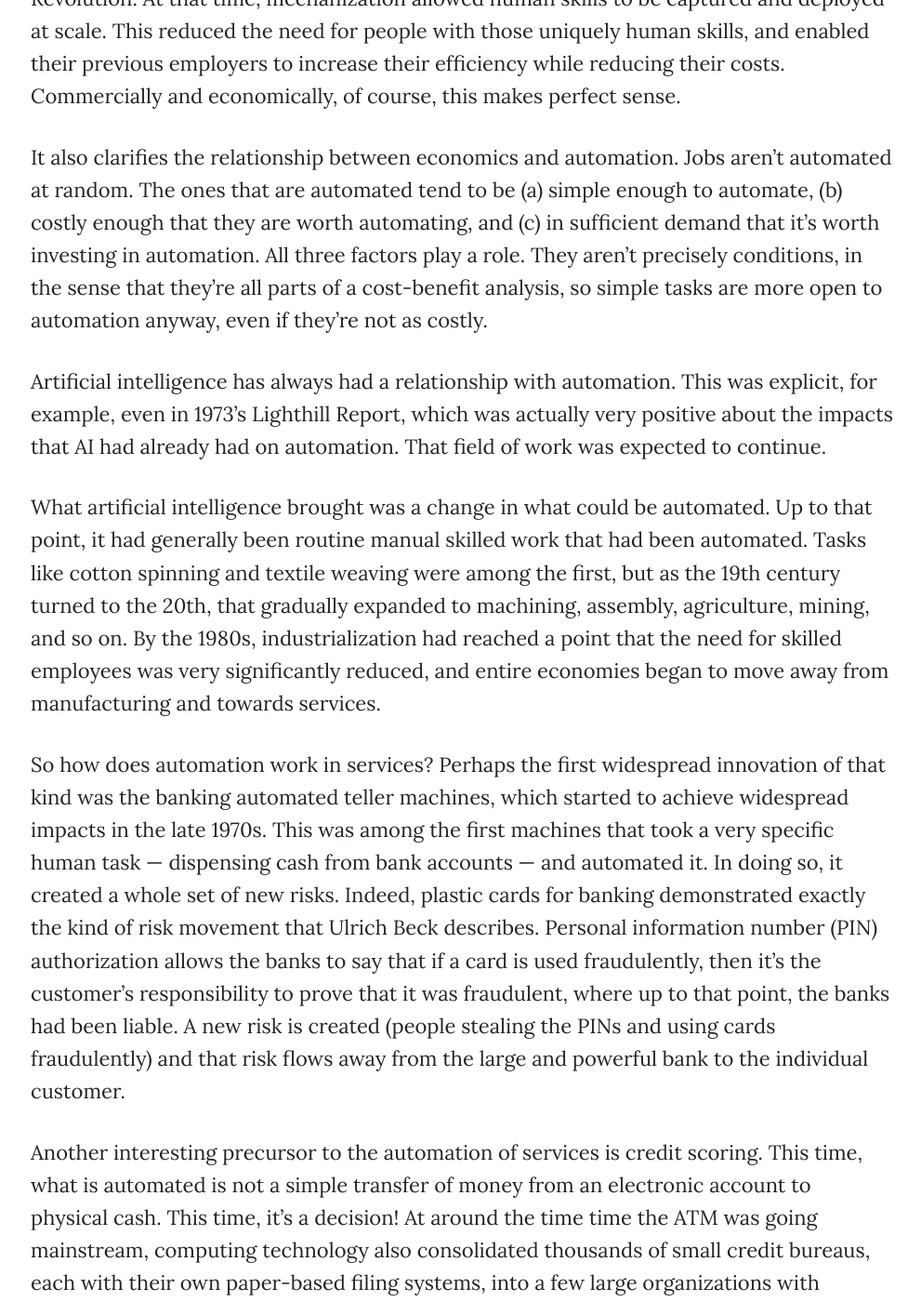
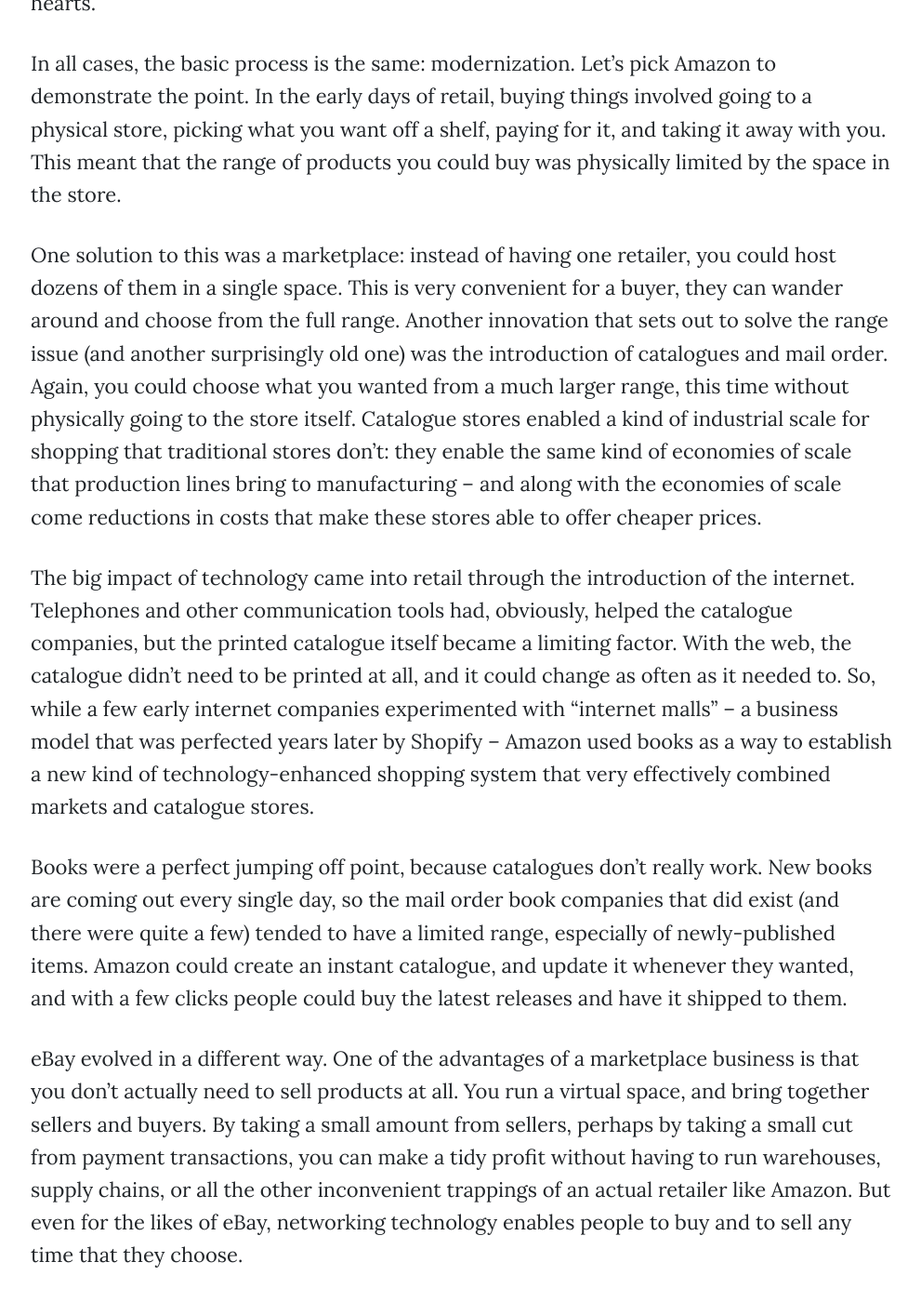
Before and after one commit to morungos/morungos.github.io, a Jekyll site: the page built from _chapters/01.md, in a window 1280 px wide and 1400 px high, scrolled down 2136 px. Shown: the whole window at 93% size, without its empty margins (143-1134 px from the left). Built offline with Jekyll 4.4.1, drawn with Linux system fonts in a browser that asks for light colours; some of the changed text lies outside the part shown.

Commit message:
wip: evening commit

```diff
--- a/_chapters/01.md
+++ b/_chapters/01.md
@@ -18,10 +18,10 @@
 themselves, but by the forces those machines embody.
 
 I will be honest: I don’t know what kind of society we are creating. And I don’t
-believe anyone else knows either. Many claim they do, but their visions resemble
-science fiction more than reality. The flavour of science fiction they
+believe anyone else knows either. Some claim that they do, but their visions
+resemble science fiction more than reality. The flavour of science fiction they
 anticipate varies widely according to the individual, from the fantastical
-techno-utopianism of Musk to the dystopian of X. What they never come clean
+techno-utopianism of Musk to the dystopianism of X. What they never come clean
 about is why their vision is any more likely than anybody else’s — there’s never
 a theory behind that.
 
@@ -30,6 +30,82 @@
 of modernization, the force that created machines, and which, through machines,
 is transforming the world we live in.
 
+## The technology industry
+
+Most of the changes that we see are associated with a loosely organized
+coalition of large and small technology companies, with a distinctive identity
+as part of a technology industry sector. The larger and more famous companies
+are household names: the likes of IBM, Microsoft, Google, Apple, Tesla, eBay,
+and Amazon, but they are surrounded by a plethora of smaller ones.
+
+If we take a step back, we can see that all these companies have one thing in
+common: they are all applying technology in the name of progress, to modernize
+things, whether it is industry, government, society, or our leisure time. IBM
+led this model for many years, helping industry automate finances, payrolls, and
+inventory management, across almost every business sector you can imagine. But
+with the advent of the personal computer, and then subsequently mobile
+computing, other companies continued the process, transforming retail,
+advertising, transport, driving, and healthcare. In fact, if you can think of a
+transformative innovation, the chances are, some technology company will be
+behind it.
+
+This is not necessarily a bad thing. Sometimes, innovation genuinely does make
+for a better world -- it does happen. The innovations aren't simply thrown out
+at random, they are consistently planned on the basis that they make a
+difference, to someone. The big question is, of course, who do they make a
+difference to? These are companies -- their *raison d'etre* is to make money,
+and they aren't in business from the kindness of their hearts.
+
+In all cases, the basic process is the same: modernization. Let's pick Amazon to
+demonstrate the point. In the early days of retail, buying things involved going
+to a physical store, picking what you want off a shelf, paying for it, and
+taking it away with you. This meant that the range of products you could buy
+was physically limited by the space in the store.
+
+One solution to this was a marketplace: instead of having one retailer, you
+could host dozens of them in a single space. This is very convenient for a
+buyer, they can wander around and choose from the full range. Another innovation
+that sets out to solve the range issue (and another surprisingly old one) was
+the introduction of catalogues and mail order. Again, you could choose what you
+wanted from a much larger range, this time without physically going to the store
+itself. Catalogue stores enabled a kind of industrial scale for shopping that
+traditional stores don't: they enable the same kind of economies of scale that
+production lines bring to manufacturing -- and along with the economies of scale
+come reductions in costs that make these stores able to offer cheaper prices.
+
+The big impact of technology came into retail through the introduction of the
+internet. Telephones and other communication tools had, obviously, helped the
+catalogue companies, but the printed catalogue itself became a limiting factor.
+With the web, the catalogue didn't need to be printed at all, and it could
+change as often as it needed to. So, while a few early internet companies
+experimented with "internet malls" -- a business model that was perfected years
+later by Shopify -- Amazon used books as a way to establish a new kind of
+technology-enhanced shopping system that very effectively combined markets and
+catalogue stores.
+
+Books were a perfect jumping off point, because catalogues don't really work.
+New books are coming out every single day, so the mail order book companies that
+did exist (and there were quite a few) tended to have a limited range,
+especially of newly-published items. Amazon could create an instant catalogue,
+and update it whenever they wanted, and with a few clicks people could buy the
+latest releases and have it shipped to them.
+
+eBay evolved in a different way. One of the advantages of a marketplace business
+is that you don't actually need to sell products at all. You run a virtual
+space, and bring together sellers and buyers. By taking a small amount from
+sellers, perhaps by taking a small cut from payment transactions, you can make a
+tidy profit without having to run warehouses, supply chains, or all the other
+inconvenient trappings of an actual retailer like Amazon. But even for the likes
+of eBay, networking technology enables people to buy and to sell any time that
+they choose.
+
+In both cases, the technology company is doing two things. First, they are
+radically transforming an existing system, especially in a way that enables
+a significant increase in economies of scale, making them more competitive
+than other options. And second, they are injecting themselves into a new kind
+of business. Amazon and eBay are not only retail outlets, they are technology
+companies too. They blur the line between innovations and the solutions they
+are setting out to replace.
 
 ## Artificial intelligence
 
```
